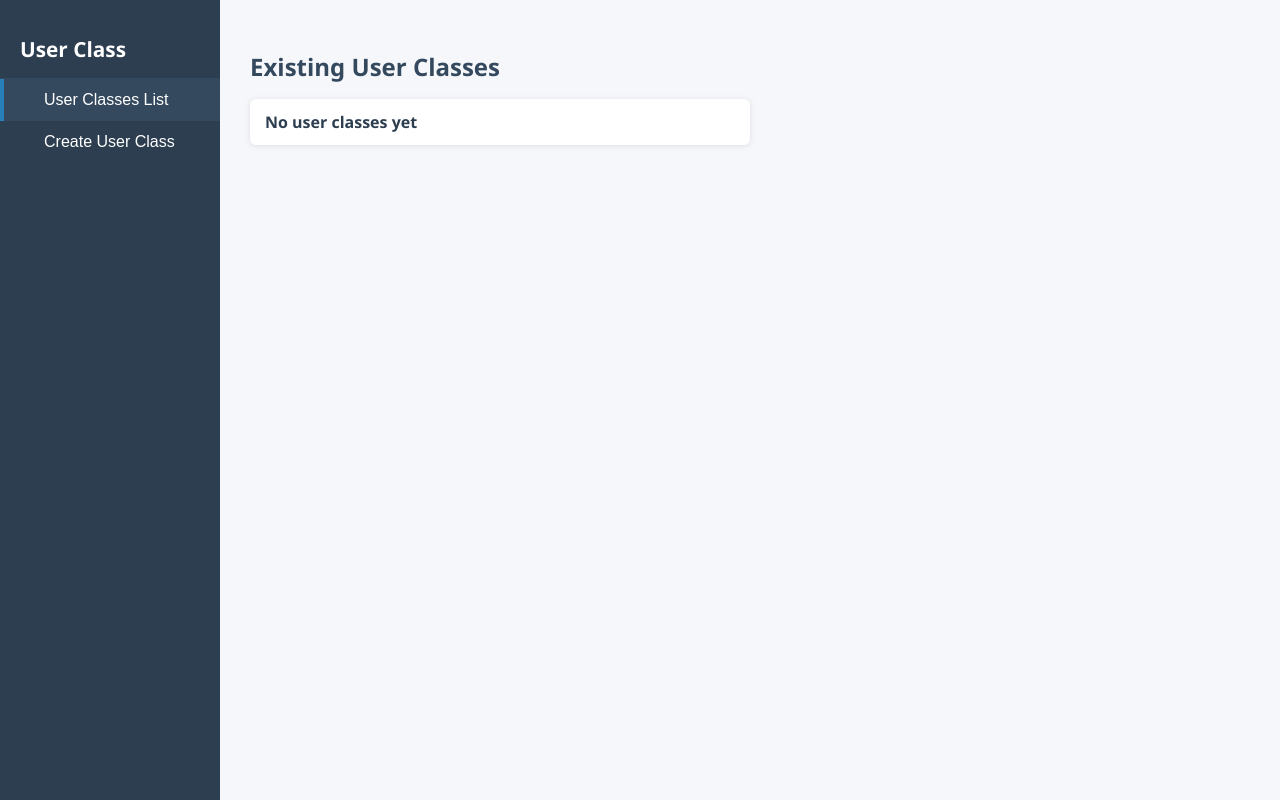
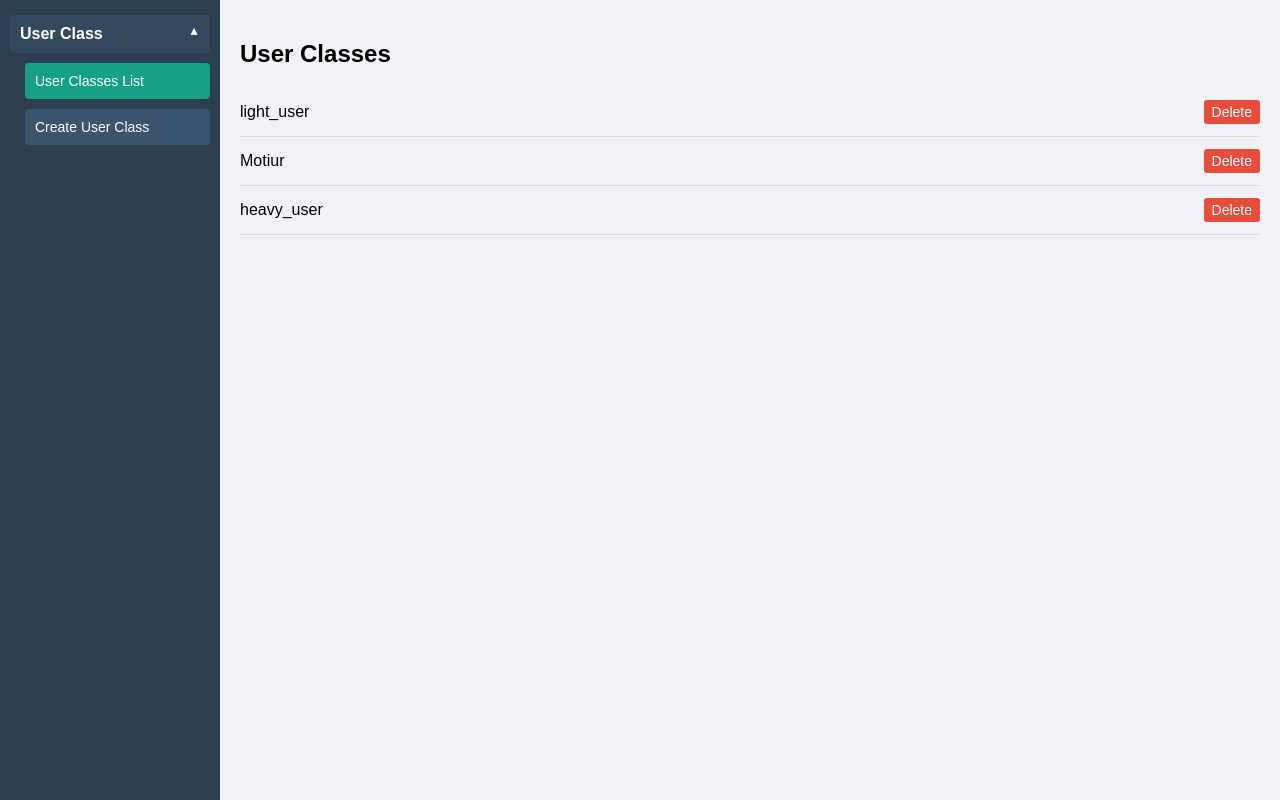
Before and after one commit to Motiur12/Locust_Framework, a Flask app: page / in a window 1280 px wide. Run offline with Flask 3, Linux system fonts and the light colour scheme.

Commit message:
Changes to be committed: 	modified:   LocustUserGUI/app.py 	modified:   LocustUserGUI/templates/index.html

```diff
--- a/LocustUserGUI/app.py
+++ b/LocustUserGUI/app.py
@@ -1,10 +1,10 @@
-from flask import Flask, render_template, request, redirect, url_for, jsonify
+from flask import Flask, render_template, request, redirect, url_for
 import os
 from jinja2 import Template
 
 app = Flask(__name__)
 
-# Path to your actual 'users' folder (outside the GUI directory)
+# 🟡 Path to your actual 'users' folder (outside the GUI directory)
 USERS_DIR = os.path.abspath(os.path.join(os.path.dirname(__file__), '..', 'users'))
 
 USER_TEMPLATE = """from locust import HttpUser, task, between
@@ -24,7 +24,6 @@ class {{ classname }}(HttpUser):
         self.list_page.{{ task_name }}()
 """
 
-# Helper: get user classes from USERS_DIR
 def get_user_classes():
     return [
         f.split('.')[0] for f in os.listdir(USERS_DIR)
@@ -33,17 +32,18 @@ def get_user_classes():
 
 @app.route('/')
 def index():
-    # Render main page with user classes for dropdown and list
     user_classes = get_user_classes()
-    return render_template('index.html', user_classes=user_classes)
+    message = request.args.get('message')
+    return render_template('index.html', user_classes=user_classes, message=message)
 
 @app.route('/create_user', methods=['POST'])
 def create_user():
-    classname = request.form['classname'].strip()
+    classname = request.form['classname']
     file_path = os.path.join(USERS_DIR, f"{classname}.py")
 
     if os.path.exists(file_path):
-        return f"❌ User class '{classname}' already exists!", 400
+        # Redirect back to index with error message
+        return redirect(url_for('index', message=f"❌ User class '{classname}' already exists!"))
 
     wait_min = request.form['wait_min']
     wait_max = request.form['wait_max']
@@ -61,12 +61,16 @@ def create_user():
     with open(file_path, "w", encoding="utf-8") as f:
         f.write(user_code)
 
-    return redirect(url_for('index'))
+    return redirect(url_for('index', message=f"✅ User class '{classname}' created successfully."))
 
-@app.route('/user_classes', methods=['GET'])
-def user_classes_api():
-    # API endpoint for returning user classes as JSON (optional for AJAX)
-    return jsonify(get_user_classes())
+@app.route('/delete_user/<classname>', methods=['POST'])
+def delete_user(classname):
+    file_path = os.path.join(USERS_DIR, f"{classname}.py")
+    if os.path.exists(file_path):
+        os.remove(file_path)
+        return redirect(url_for('index', message=f"✅ User class '{classname}' deleted successfully."))
+    else:
+        return redirect(url_for('index', message=f"❌ User class '{classname}' not found."))
 
 @app.route('/run_test', methods=['POST'])
 def run_test():
@@ -75,9 +79,8 @@ def run_test():
     spawn_rate = request.form['spawn_rate']
     duration = request.form['duration']
 
-    # Replace below with your actual locust file and parameters if needed
     os.system(f"locust -f ../locustfile.py --headless -u {users} -r {spawn_rate} -t {duration} --class-name {user_class}")
-    return f"✅ Started Locust test with {user_class}"
+    return redirect(url_for('index', message=f"✅ Started Locust test with {user_class}"))
 
 if __name__ == '__main__':
     app.run(debug=True)
--- a/LocustUserGUI/templates/index.html
+++ b/LocustUserGUI/templates/index.html
@@ -1,227 +1,222 @@
 <!DOCTYPE html>
-<html lang="en">
+<html>
 <head>
-  <meta charset="UTF-8" />
   <title>Locust User GUI</title>
   <style>
     body {
-      margin: 0;
-      font-family: 'Segoe UI', Tahoma, Geneva, Verdana, sans-serif;
+      font-family: Arial, sans-serif;
       display: flex;
+      margin: 0; padding: 0;
       height: 100vh;
-      background: #f5f7fa;
-      color: #333;
+      background: #f0f2f5;
     }
-    /* Sidebar */
-    .sidebar {
-      width: 220px;
+    nav {
+      width: 200px;
       background: #2c3e50;
       color: white;
       display: flex;
       flex-direction: column;
-      padding: 20px 0;
-      user-select: none;
+      padding: 10px;
     }
-    .sidebar .main-button {
-      font-weight: 700;
-      font-size: 1.3rem;
-      padding: 15px 20px;
-      border-bottom: 1px solid #34495e;
-      cursor: default;
-    }
-    .sidebar .sub-buttons {
-      display: flex;
-      flex-direction: column;
-    }
-    .sidebar .sub-buttons button {
-      background: none;
+    nav button {
+      background: #34495e;
       border: none;
       color: white;
-      padding: 12px 40px;
+      padding: 10px;
+      margin: 5px 0;
+      cursor: pointer;
+      font-size: 16px;
+      border-radius: 4px;
+      transition: background-color 0.3s;
       text-align: left;
-      font-size: 1rem;
-      cursor: pointer;
-      transition: background 0.3s ease;
-      border-left: 4px solid transparent;
+      width: 100%;
     }
-    .sidebar .sub-buttons button:hover,
-    .sidebar .sub-buttons button.active {
-      background: #34495e;
-      border-left-color: #2980b9;
+    nav button:hover {
+      background: #1abc9c;
     }
-
-    /* Main Content */
-    .main-content {
-      flex: 1;
-      padding: 30px;
+    nav button.active {
+      background: #16a085;
+    }
+    /* Parent User Class button style */
+    #btnUserClass {
+      font-weight: bold;
+      position: relative;
+    }
+    /* Arrow indicator */
+    #btnUserClass::after {
+      content: "▼";
+      position: absolute;
+      right: 10px;
+      font-size: 12px;
+      transition: transform 0.3s ease;
+    }
+    #btnUserClass.expanded::after {
+      transform: rotate(-180deg);
+    }
+    /* Submenu styling */
+    .submenu {
+      display: none;
+      flex-direction: column;
+      margin-left: 15px;
+    }
+    .submenu.show {
+      display: flex;
+    }
+    /* Submenu buttons smaller font */
+    .submenu button {
+      font-size: 14px;
+      background: #3b556f;
+    }
+    .submenu button:hover {
+      background: #1abc9c;
+    }
+    main {
+      flex-grow: 1;
+      padding: 20px;
       overflow-y: auto;
     }
-    h2 {
-      color: #34495e;
-      margin-bottom: 15px;
+    .hidden {
+      display: none;
     }
-    /* Forms and inputs */
-    form {
-      background: white;
-      padding: 20px;
-      border-radius: 8px;
-      box-shadow: 0 3px 10px rgb(0 0 0 / 0.1);
-      max-width: 500px;
+    .message {
+      padding: 10px;
+      margin-bottom: 10px;
+      color: white;
+      background-color: #e74c3c;
+      border-radius: 4px;
     }
-    label {
-      display: block;
-      margin-top: 12px;
-      font-weight: 600;
-      color: #2c3e50;
+    ul {
+      list-style-type: none;
+      padding-left: 0;
     }
-    input, select, button[type="submit"] {
-      margin-top: 6px;
+    ul li {
+      padding: 6px 0;
+      display: flex;
+      justify-content: space-between;
+      align-items: center;
+      border-bottom: 1px solid #ddd;
+    }
+    ul li button {
+      background: #e74c3c;
+      border: none;
+      color: white;
+      padding: 4px 8px;
+      cursor: pointer;
+      border-radius: 3px;
+      font-size: 14px;
+      transition: background-color 0.3s;
+    }
+    ul li button:hover {
+      background: #c0392b;
+    }
+    form input, form button {
+      padding: 6px;
+      margin: 6px 0;
+      font-size: 14px;
       width: 100%;
-      padding: 10px 12px;
-      font-size: 1rem;
-      border-radius: 5px;
-      border: 1.5px solid #ccc;
-      outline: none;
-      transition: border-color 0.3s ease;
       box-sizing: border-box;
     }
-    input:focus, select:focus {
-      border-color: #2980b9;
-      box-shadow: 0 0 6px #2980b9;
-    }
-    button[type="submit"] {
-      background: #2980b9;
+    form button {
+      background: #1abc9c;
       color: white;
       border: none;
-      margin-top: 20px;
       cursor: pointer;
-      font-weight: 700;
+      border-radius: 4px;
+      transition: background-color 0.3s;
     }
-    button[type="submit"]:hover {
-      background: #1f6391;
-    }
-    /* List view */
-    ul.user-list {
-      list-style: none;
-      padding-left: 0;
-      max-width: 500px;
-    }
-    ul.user-list li {
-      background: white;
-      margin-bottom: 10px;
-      padding: 12px 15px;
-      border-radius: 6px;
-      box-shadow: 0 1px 6px rgb(0 0 0 / 0.1);
-      font-weight: 600;
-      color: #2c3e50;
+    form button:hover {
+      background: #16a085;
     }
   </style>
 </head>
 <body>
 
-  <div class="sidebar">
-    <div class="main-button">User Class</div>
-    <div class="sub-buttons">
-      <button id="btn-list" class="active" onclick="showView('list')">User Classes List</button>
-      <button id="btn-create" onclick="showView('create')">Create User Class</button>
+  <nav>
+    <button id="btnUserClass">User Class</button>
+    <div id="userClassSubmenu" class="submenu">
+      <button id="btnUserList" class="active">User Classes List</button>
+      <button id="btnCreateUser">Create User Class</button>
     </div>
-  </div>
+  </nav>
 
-  <div class="main-content">
-    <!-- User Classes List View -->
-    <div id="view-list">
-      <h2>Existing User Classes</h2>
-      <ul class="user-list" id="userList">
-        <!-- dynamically populated by JS -->
-        <li>No user classes yet</li>
-      </ul>
-    </div>
+  <main>
+    <!-- Message display -->
+    {% if message %}
+      <div class="message">{{ message }}</div>
+    {% endif %}
 
-    <!-- Create User Class View -->
-    <div id="view-create" style="display:none;">
+    <!-- User Classes List -->
+    <section id="userListSection">
+      <h2>User Classes</h2>
+      {% if user_classes %}
+        <ul>
+          {% for user in user_classes %}
+            <li>
+              {{ user }}
+              <form method="POST" action="/delete_user/{{ user }}" style="margin:0;">
+                <button type="submit" onclick="return confirm('Delete user class {{ user }}?')">Delete</button>
+              </form>
+            </li>
+          {% endfor %}
+        </ul>
+      {% else %}
+        <p>No user classes found.</p>
+      {% endif %}
+    </section>
+
+    <!-- Create User Class Form -->
+    <section id="createUserSection" class="hidden">
       <h2>Create a New User Class</h2>
-      <form id="createUserForm">
-        <label for="classname">Class Name:</label>
-        <input id="classname" name="classname" required placeholder="HeavyUser" />
-
-        <label for="wait_min">Wait Time Min (seconds):</label>
-        <input id="wait_min" name="wait_min" type="number" min="1" value="5" />
-
-        <label for="wait_max">Wait Time Max (seconds):</label>
-        <input id="wait_max" name="wait_max" type="number" min="1" value="10" />
-
-        <label for="page_class">Page Class:</label>
-        <input id="page_class" name="page_class" value="ListPage" />
-
-        <label for="task_name">Task Name:</label>
-        <input id="task_name" name="task_name" value="get_list_of_users" />
-
+      <form method="POST" action="/create_user">
+        <label>Class Name:<br><input name="classname" required></label><br>
+        <label>Wait Time Min:<br><input name="wait_min" type="number" value="5"></label><br>
+        <label>Wait Time Max:<br><input name="wait_max" type="number" value="10"></label><br>
+        <label>Page Class:<br><input name="page_class" value="ListPage"></label><br>
+        <label>Task Name:<br><input name="task_name" value="get_list_of_users"></label><br>
         <button type="submit">Create User</button>
       </form>
-    </div>
-  </div>
+    </section>
+  </main>
 
-<script>
-  // Toggle views and sidebar active button styling
-  function showView(view) {
-    const listView = document.getElementById('view-list');
-    const createView = document.getElementById('view-create');
-    const btnList = document.getElementById('btn-list');
-    const btnCreate = document.getElementById('btn-create');
+  <script>
+    const btnUserClass = document.getElementById('btnUserClass');
+    const userClassSubmenu = document.getElementById('userClassSubmenu');
+    const btnUserList = document.getElementById('btnUserList');
+    const btnCreateUser = document.getElementById('btnCreateUser');
 
-    if (view === 'list') {
-      listView.style.display = 'block';
-      createView.style.display = 'none';
-      btnList.classList.add('active');
-      btnCreate.classList.remove('active');
-    } else {
-      listView.style.display = 'none';
-      createView.style.display = 'block';
-      btnCreate.classList.add('active');
-      btnList.classList.remove('active');
-    }
-  }
+    const userListSection = document.getElementById('userListSection');
+    const createUserSection = document.getElementById('createUserSection');
 
-  // Sample placeholder for user classes - you should replace this by server data via Flask
-  let userClasses = [];
-
-  // Populate the list view dynamically
-  function updateUserList() {
-    const ul = document.getElementById('userList');
-    ul.innerHTML = ''; // clear current list
-    if(userClasses.length === 0){
-      ul.innerHTML = '<li>No user classes yet</li>';
-      return;
-    }
-    userClasses.forEach(u => {
-      const li = document.createElement('li');
-      li.textContent = u;
-      ul.appendChild(li);
-    });
-  }
-
-  // On form submit, simulate saving user then update list
-  document.getElementById('createUserForm').addEventListener('submit', function(e){
-    e.preventDefault();
-
-    const classname = this.classname.value.trim();
-    if(!classname){
-      alert('Class name is required!');
-      return;
+    function setActive(button) {
+      btnUserList.classList.remove('active');
+      btnCreateUser.classList.remove('active');
+      button.classList.add('active');
     }
 
-    // Here you would normally POST to Flask backend,
-    // but for demo, just update frontend list and reset form
-    userClasses.push(classname);
-    updateUserList();
+    // Toggle submenu visibility on parent button click
+    btnUserClass.onclick = () => {
+      const isShown = userClassSubmenu.classList.toggle('show');
+      btnUserClass.classList.toggle('expanded', isShown);
+    };
 
-    this.reset();
-    showView('list');
-  });
+    btnUserList.onclick = () => {
+      userListSection.classList.remove('hidden');
+      createUserSection.classList.add('hidden');
+      setActive(btnUserList);
+    };
 
-  // Initialize list on page load
-  updateUserList();
-</script>
+    btnCreateUser.onclick = () => {
+      createUserSection.classList.remove('hidden');
+      userListSection.classList.add('hidden');
+      setActive(btnCreateUser);
+    };
+
+    // Show submenu and User Classes List on page load
+    userClassSubmenu.classList.add('show');
+    btnUserClass.classList.add('expanded');
+    userListSection.classList.remove('hidden');
+    createUserSection.classList.add('hidden');
+  </script>
 
 </body>
 </html>
```
